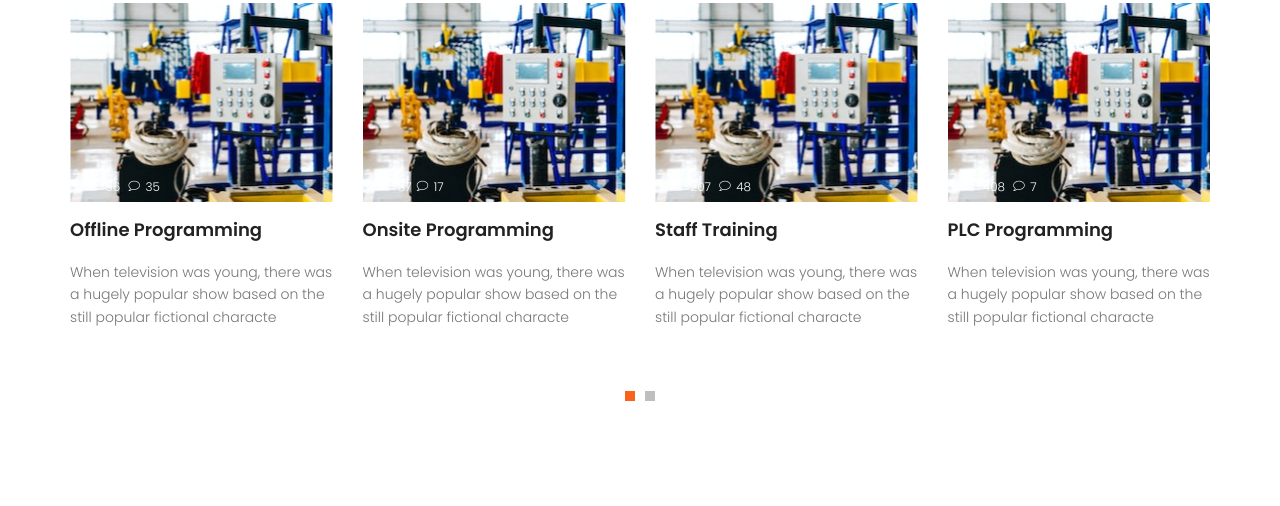
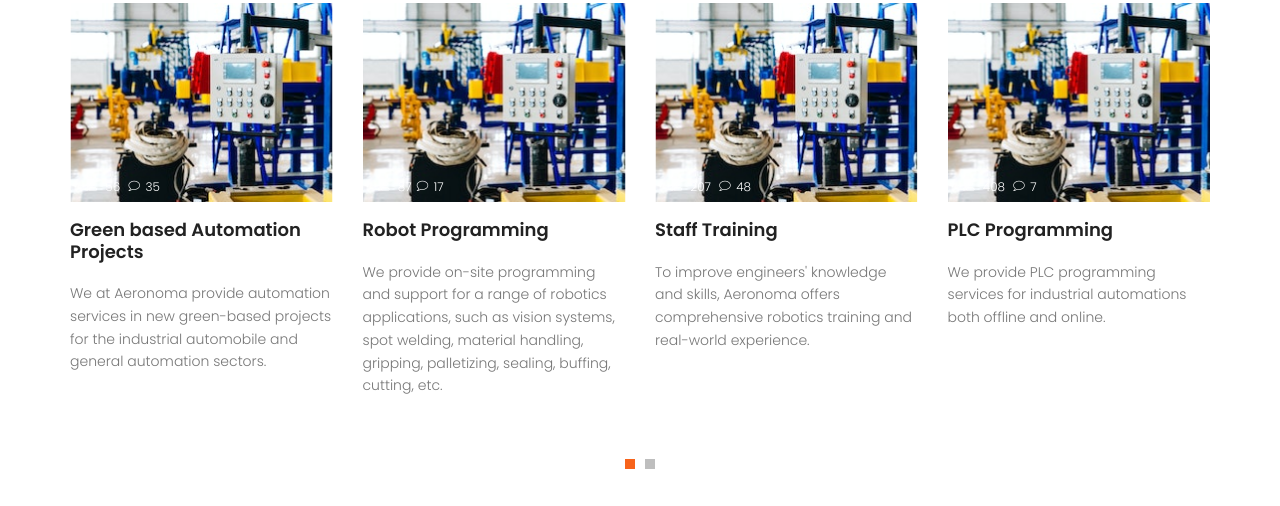
Before and after one commit to Aeronoma/official-website, a plain HTML site: page index.html in a window 1280 px wide. Shown: the part 1226-1732 px from the top of the page. Drawn offline with nearby package versions, Linux system fonts and the light colour scheme; some packages are replaced by stand-ins of ours.

Commit message:
Added Change in index.html file

```diff
--- a/index.html
+++ b/index.html
@@ -193,7 +193,7 @@
 										</h4>
 									</a>
 									<p>
-										When television was young, there was a hugely popular show based on the still popular fictional characte
+										We offer offline simulation for the OLP programme as well as PTC reports for any onsite modifications.
 									</p>
 								</div>
 							</div>
@@ -211,11 +211,11 @@
 								<div class="details">
 									<a href="#">
 										<h4>
-											Offline Programming
+											Green based Automation Projects
 										</h4>
 									</a>
 									<p>
-										When television was young, there was a hugely popular show based on the still popular fictional characte
+										We at Aeronoma provide automation services in new green-based projects for the industrial automobile and general automation sectors.
 									</p>
 								</div>
 							</div>
@@ -233,11 +233,11 @@
 								<div class="details">
 									<a href="#">
 										<h4>
-											Onsite Programming
+											Robot Programming
 										</h4>
 									</a>
 									<p>
-										When television was young, there was a hugely popular show based on the still popular fictional characte
+										We provide on-site programming and support for a range of robotics applications, such as vision systems, spot welding, material handling, gripping, palletizing, sealing, buffing, cutting, etc.
 									</p>
 								</div>
 							</div>
@@ -259,7 +259,7 @@
 										</h4>
 									</a>
 									<p>
-										When television was young, there was a hugely popular show based on the still popular fictional characte
+										To improve engineers' knowledge and skills, Aeronoma offers comprehensive robotics training and real-world experience.
 									</p>
 								</div>
 							</div>
@@ -281,8 +281,7 @@
 										</h4>
 									</a>
 									<p>
-										When television was young, there was a hugely popular show based on the still popular fictional characte
-									</p>
+										We provide PLC programming services for industrial automations both offline and online.
 								</div>
 							</div>
 							<div class="single-popular-carusel">
@@ -303,7 +302,7 @@
 										</h4>
 									</a>
 									<p>
-										When television was young, there was a hugely popular show based on the still popular fictional characte
+										We offer offline simulation for the OLP programme as well as PTC reports for any onsite modifications.
 									</p>
 								</div>
 							</div>
@@ -321,11 +320,11 @@
 								<div class="details">
 									<a href="#">
 										<h4>
-											Onsite Programming
+											Inovative Automation Ideas
 										</h4>
 									</a>
 									<p>
-										When television was young, there was a hugely popular show based on the still popular fictional characte
+										Aeronoma welcomes new clients and students who want to learn about the most modern robotic technology and construct their own creative automation projects.
 									</p>
 								</div>
 							</div>
```
